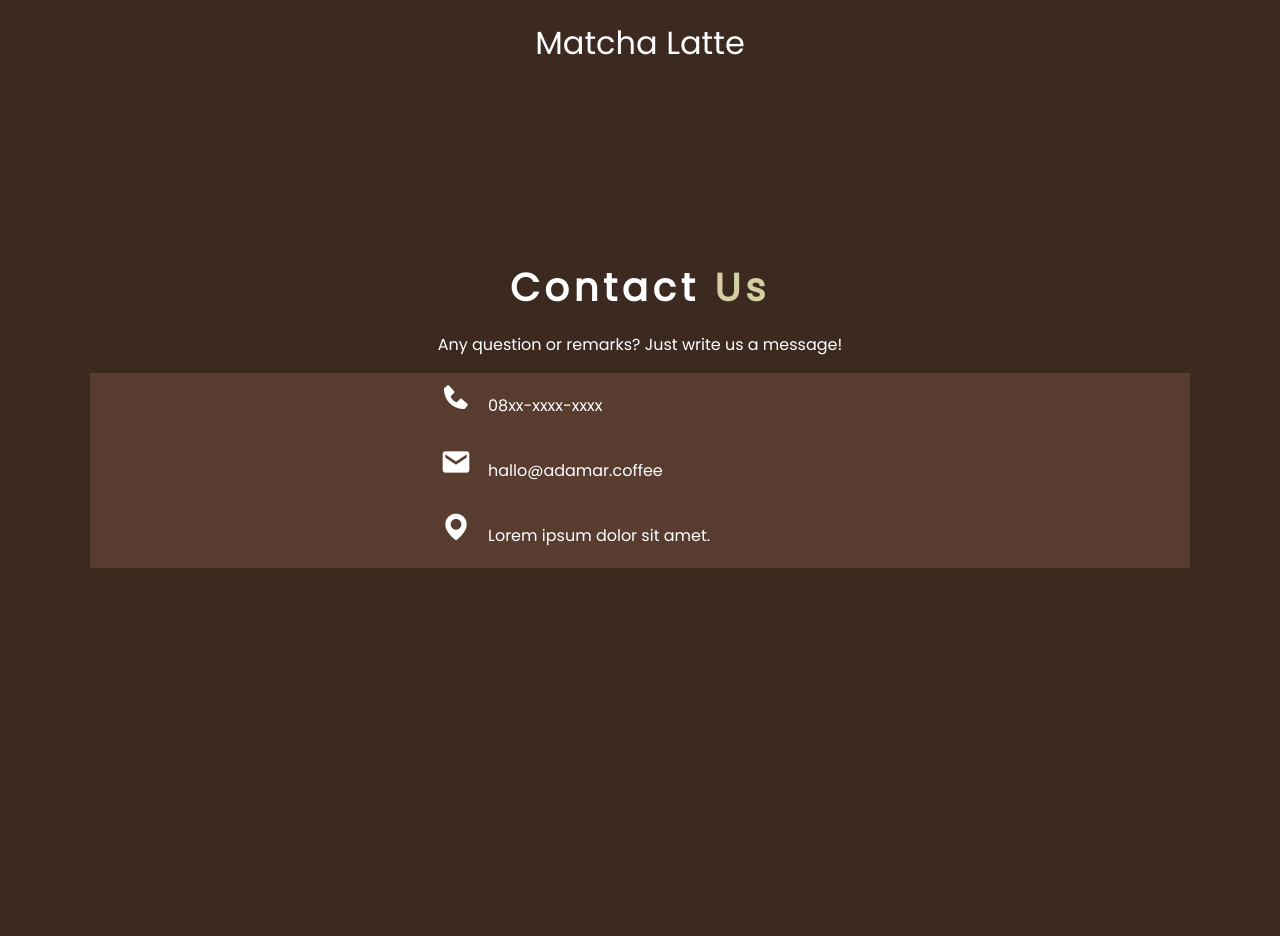
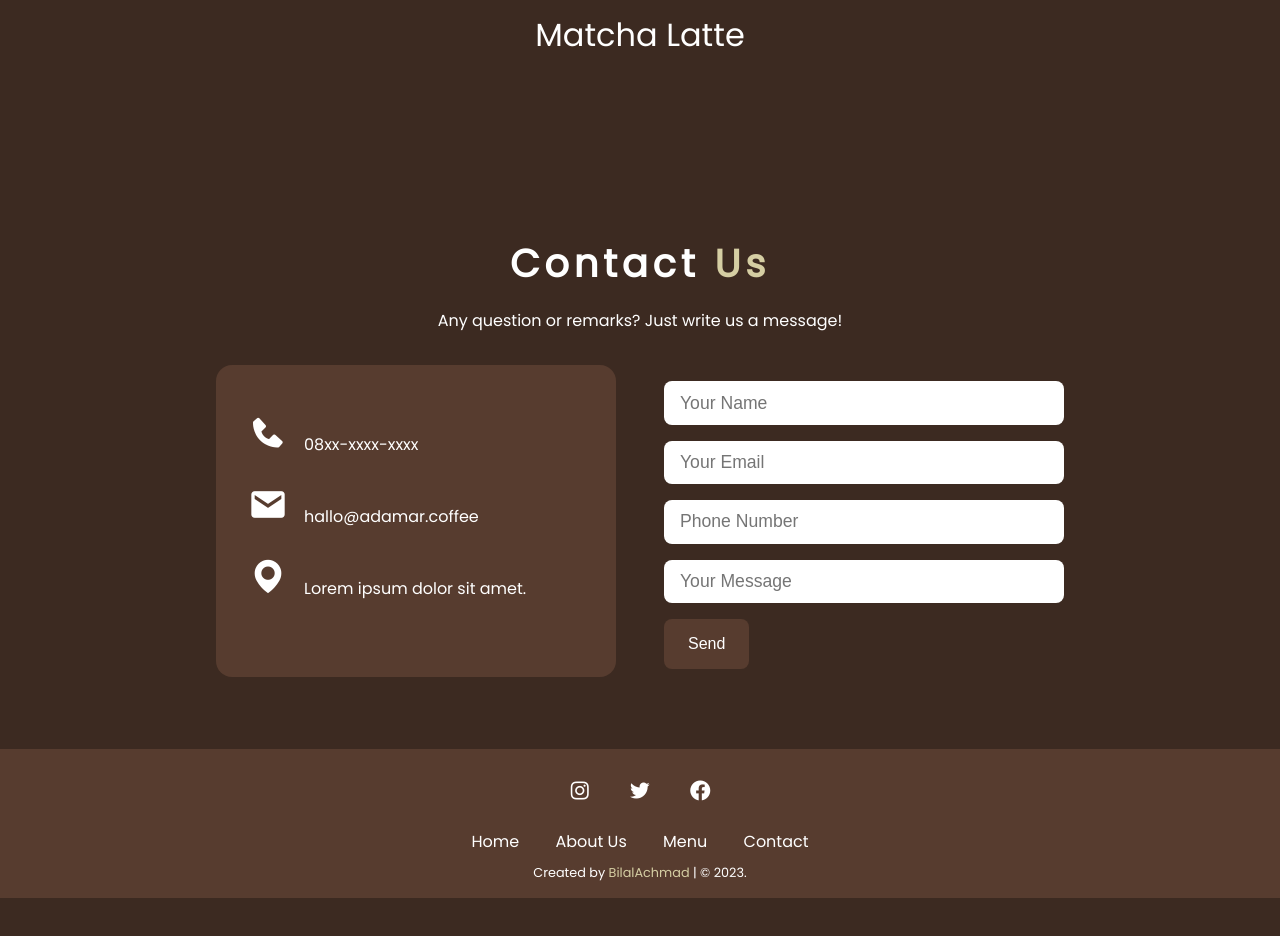
Before and after one commit to Rustydinoco/Website-Coffee-Shop, a plain HTML site: page index.html in a window 1280 px wide. Shown: the part 2760-3696 px from the top of the page. After the commit the page ends 3658 px from the top, so only its background shows below. Drawn offline with nearby package versions, Linux system fonts and the light colour scheme.

Commit message:
adding contact us section

```diff
--- a/index.html
+++ b/index.html
@@ -65,6 +65,7 @@
     <section class="menu" id="Menu">
         <h2>Our <span>Menu</span></h2>
 
+
         <div class="row">
             <div class="menu-card">
                 <img src="menu img/americano.jpg" alt="" class="menu-img">
@@ -78,7 +79,7 @@
 
             <div class="menu-card">
                 <img src="menu img/coffee latte.jpg" alt="" class="menu-img">
-                <h3 class="menu-title">Caffee Latte</h3>
+                <h3 class="menu-title">Coffee Latte</h3>
             </div>
 
 
@@ -98,7 +99,37 @@
                     <div><i class='bx bxs-envelope' style='color:#ffffff' ></i><span>hallo@adamar.coffee</span></div>
                     <div><i class='bx bxs-map'></i><span>Lorem ipsum dolor sit amet.</span></div>
                 </div>
+
+                <form action="">
+                    <div class="input-group">
+                        <div><input type="text" placeholder="Your Name"></div>
+                        <div><input type="email" placeholder="Your Email"></div>
+                        <div><input type="text" placeholder="Phone Number"></div>
+                        <div><input type="textarea" placeholder="Your Message"></div>
+                        <button type="submit" class="btn">Send</button>
+                    </div>
+                </form>
             </div>
+    </section>
+
+    <footer>
+        <div class="social">
+            <a href="#"><i class='bx bxl-instagram'></i></a>
+            <a href="#"><i class='bx bxl-twitter'  ></i></a>
+            <a href="#"><i class='bx bxl-facebook-circle' ></i></a>
+        </div>
+
+        <div class="links">
+            <a href="#Home">Home</a>
+            <a href="#AboutUs">About Us</a>
+            <a href="#Menu">Menu</a>
+            <a href="#contact">Contact</a>
+        </div>
+
+        <div class="credit">
+            <p>Created by <a href="">BilalAchmad</a> | &copy; 2023.</p>
+        </div>
+    </footer>
 
 
 
@@ -106,8 +137,6 @@
 
 
 
-    </section>
-
 
     <script src="app.js"></script>
 </body>
--- a/style.css
+++ b/style.css
@@ -19,7 +19,7 @@ body{
     background: var(--bg);
     font-family: 'Poppins', sans-serif;
     color: #fff;
-    min-height: 5000px;
+
 }
 /*Navbar sectiom*/
 .navbar{
@@ -154,7 +154,7 @@ body{
 /*about us section*/
 
 .about{
-    padding: 8rem 7% 1.5rem;
+    padding: 7rem 7% 1.5rem;
     display: flex;
 }
 
@@ -190,7 +190,7 @@ body{
 }
 
 .about2{
-    padding: 3rem 7% 0;
+    padding: 3rem 7% 1.5rem;
     display: flex;
     flex-direction: row-reverse;
 }
@@ -226,8 +226,8 @@ body{
     font-size: 1rem;
 }
 
-.menu,.contact{
-    padding: 8rem 7% 1.5rem;
+.menu{
+    padding: 7rem 7% 1.5rem;
 }
 
 .menu h2,.contact h2{
@@ -241,6 +241,10 @@ body{
     color: var(--secondary);
 }
 
+.menu p{
+    text-align: center;
+    margin: 1rem 0 0.5rem;
+}
 .menu .row{
     display: flex;
     flex-wrap: wrap;
@@ -266,6 +270,10 @@ body{
     font-weight: 100;
 }
 
+.contact{
+    padding: 7rem 7% 1.5rem;
+}
+
 .contact p{
     text-align: center;
     margin: 1rem;
@@ -273,28 +281,102 @@ body{
 
 .contact .row{
     display: flex;
-    align-items: center;
     justify-content: center;
-    width: 100%;
-    background: rgb(87, 60, 47);
+    gap: 3rem;
+    margin-top: 2rem;
+
 }
 
 
 .contact .row .contact-area {
     color: #fff;
-    max-width: 500px;
-    line-height: 65px;
-    padding-left: 50px;
+    flex: 1 1 45rem;
+    border-radius: 1rem;
+    line-height: 4rem;
+    padding: 3rem 2rem;
     font-size: 1rem;
-    flex: 1 1 45rem;
+    max-width: 25rem;
+    background: rgb(87, 60, 47);
 }
 
 .contact .row .contact-area i{
     margin-right: 1rem;
-    font-size: 2rem;
+    font-size: 2.5rem;
+    margin-bottom: 2rem;
 }
 
+.contact .row form{
+    flex: 1 1 45rem;
+    max-width: 25rem;
+}
 
+.contact .row form .input-group input{
+    width: 100%;
+    padding: 0.7rem 1rem;
+    margin-top: 1rem;
+    border-radius: 0.5rem;
+    color: black;
+    font-size: 1.1rem;
+}
+
+.contact .row form .input-group .btn{
+    display: inline-block;
+    margin-top: 1rem;
+    padding: 1rem 1.5rem;
+    border-radius: 0.5rem;
+    background: rgb(87, 60, 47);
+    font-size: 1rem;
+    cursor: pointer;
+    color: #fff;
+}
+
+.contact .row form .input-group .btn:hover{
+    background: var(--secondary);
+}
+
+footer{
+    margin-top: 3rem;
+    background: rgb(87, 60, 47);;
+    text-align: center;
+    padding: 1rem 0;
+}
+
+footer .social{
+    padding: 0.6rem 0;
+}
+
+footer .social a{
+    margin: 1rem;
+    color: #fff;
+    font-size: 1.5rem;
+}
+
+footer .social a:hover{
+    color: var(--secondary);
+}
+
+footer .links{
+    margin: 0.6rem;
+}
+
+footer .links a{
+    color: #fff;
+    font-size: 1rem;
+    padding: 0.7rem 1rem ;
+}
+
+footer .links a:hover{
+    color: var(--secondary);
+}
+
+footer p{
+    font-size: 0.8rem;
+}
+footer p a{
+    color: var(--secondary);
+    padding: 1rem 0;
+
+}
 
 @media (max-width : 1000px){
     html{
@@ -360,6 +442,15 @@ body{
         margin: 0.5rem 0;
         font-size: 1rem;
     }
+
+
+    .contact .row{
+        flex-wrap: wrap;
+    }
+    footer{
+        margin-top: 10rem;
+    }
+
 }
 
 @media (max-width : 460px){
```
